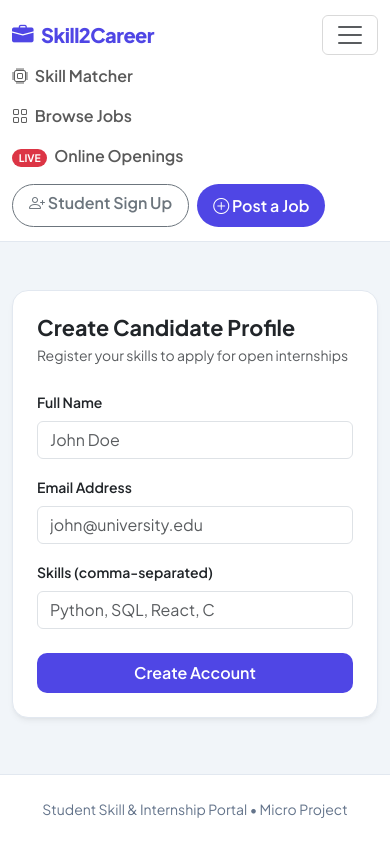
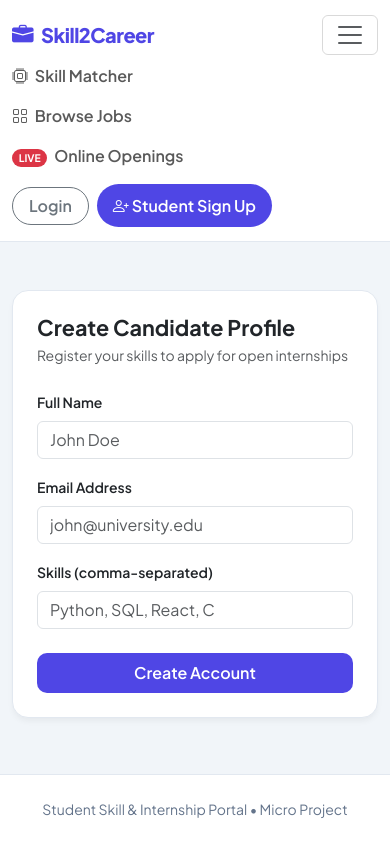
Before and after one commit to karannyx/internship-portal-microproject, a Flask app: page /add_job in a window 390 px wide, after a click that opens the changed part. Run offline with Flask 3, Linux system fonts and the light colour scheme.

Commit message:
Add session state to navbar and enable login display

```diff
--- a/templates/base.html
+++ b/templates/base.html
@@ -3,8 +3,8 @@
 <head>
     <meta charset="UTF-8">
     <meta name="viewport" content="width=device-width, initial-scale=1.0">
-    <title>{% block title %}InternHub | Student Skill & Internship Portal{% endblock %}</title>
-    <!-- Google Fonts & Bootstrap Icons -->
+    <title>{% block title %}Skill2Career | Student Skill Portal{% endblock %}</title>
+    <!-- Google Fonts & Icons -->
     <link rel="preconnect" href="https://fonts.googleapis.com">
     <link rel="preconnect" href="https://fonts.gstatic.com" crossorigin>
     <link href="https://fonts.googleapis.com/css2?family=Plus+Jakarta+Sans:wght@400;500;600;700;800&display=swap" rel="stylesheet">
@@ -18,7 +18,6 @@
             --primary-hover: #4338ca;
             --primary-soft: #eef2ff;
             --dark: #0f172a;
-            --gray-subtle: #f8fafc;
             --border-color: #e2e8f0;
         }
         body {
@@ -43,8 +42,7 @@
             background: #ffffff;
             border-radius: 16px;
             border: 1px solid var(--border-color);
-            box-shadow: 0 4px 6px -1px rgba(0, 0, 0, 0.05), 0 2px 4px -2px rgba(0, 0, 0, 0.05);
-            transition: all 0.25s ease;
+            box-shadow: 0 4px 6px -1px rgba(0, 0, 0, 0.05);
         }
         .btn-primary-custom {
             background: var(--primary);
@@ -53,21 +51,10 @@
             font-weight: 600;
             border-radius: 10px;
             padding: 0.6rem 1.25rem;
-            transition: all 0.2s ease;
         }
         .btn-primary-custom:hover {
             background: var(--primary-hover);
             color: white;
-            transform: translateY(-1px);
-        }
-        .badge-skill {
-            background-color: var(--primary-soft);
-            color: var(--primary);
-            font-weight: 600;
-            font-size: 0.75rem;
-            padding: 0.35rem 0.65rem;
-            border-radius: 6px;
-            border: 1px solid rgba(79, 70, 229, 0.15);
         }
         footer {
             margin-top: auto;
@@ -92,7 +79,7 @@
         <div class="collapse navbar-collapse" id="navMenu">
             <ul class="navbar-nav me-auto ms-lg-4 mb-2 mb-lg-0 gap-lg-2">
                 <li class="nav-item">
-                    <a class="nav-link fw-semibold" href="/"><i class="bi bi-cpu me-1"></i> Skill Matcher</a>
+                    <a class="nav-link fw-semibold" href="/matcher"><i class="bi bi-cpu me-1"></i> Skill Matcher</a>
                 </li>
                 <li class="nav-item">
                     <a class="nav-link fw-semibold" href="/jobs"><i class="bi bi-grid me-1"></i> Browse Jobs</a>
@@ -103,11 +90,26 @@
                     </a>
                 </li>
             </ul>
-            <div class="d-flex gap-2">
-                <a href="/register" class="btn btn-outline-secondary rounded-pill px-3 fw-semibold">
-                    <i class="bi bi-person-plus"></i> Student Sign Up
-                </a>
-                <a href="/add_job" class="btn btn-primary-custom rounded-pill px-3">
+
+            <!-- Dynamic Authentication Section -->
+            <div class="d-flex gap-2 align-items-center">
+                {% if session.student_email %}
+                    <span class="badge bg-light text-primary border px-3 py-2 fw-semibold fs-6">
+                        <i class="bi bi-person-circle me-1"></i> {{ session.student_name }}
+                    </span>
+                    <a href="/logout" class="btn btn-outline-danger rounded-pill px-3 fw-semibold">
+                        Logout
+                    </a>
+                {% else %}
+                    <a href="/login" class="btn btn-outline-secondary rounded-pill px-3 fw-semibold">
+                        Login
+                    </a>
+                    <a href="/register" class="btn btn-primary-custom rounded-pill px-3">
+                        <i class="bi bi-person-plus"></i> Student Sign Up
+                    </a>
+                {% endif %}
+
+                <a href="/add_job" class="btn btn-dark rounded-pill px-3 d-none d-lg-block">
                     <i class="bi bi-plus-circle"></i> Post a Job
                 </a>
             </div>
```
